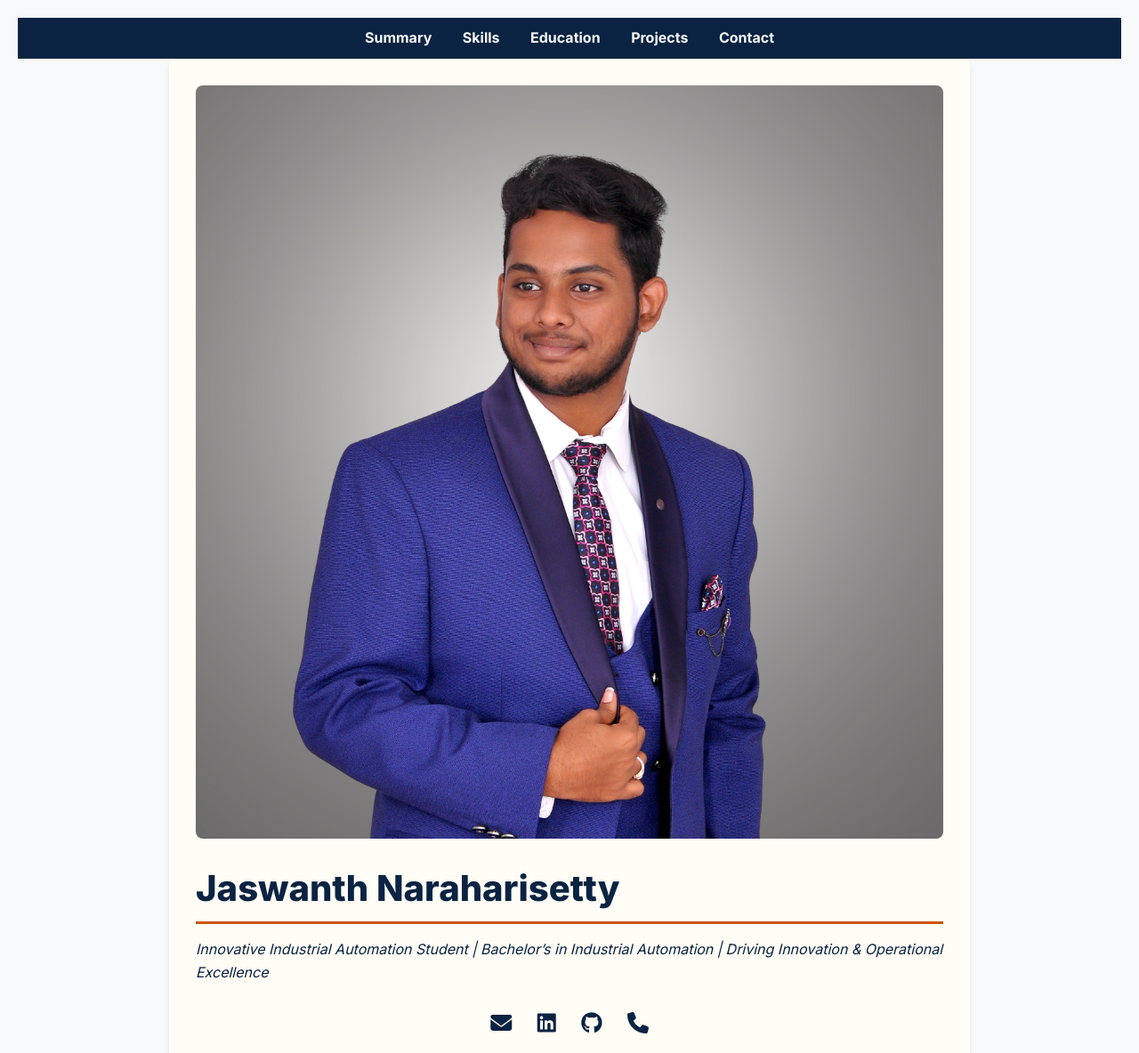
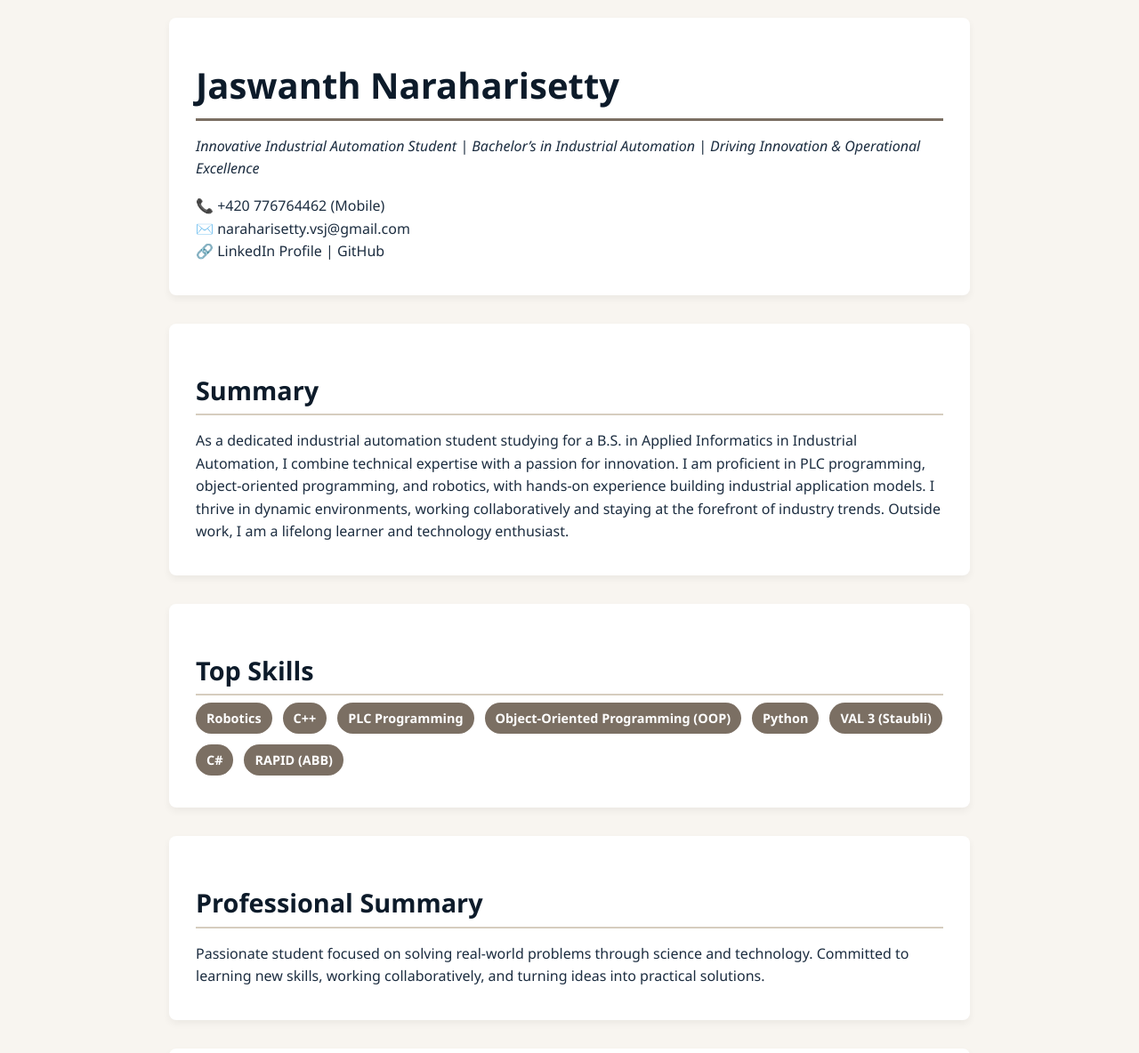
Before and after one commit to nvsj05/cv-site, a plain HTML site: page index.html in a window 1280 px wide. Shown: the top 1184 px of the page at 89% size. Drawn offline with Linux system fonts and the light colour scheme.

Commit message:
Added favicon and contact section

```diff
--- a/index.html
+++ b/index.html
@@ -4,26 +4,7 @@
   <meta charset="UTF-8" />
   <meta name="viewport" content="width=device-width, initial-scale=1" />
   <title>Jaswanth Naraharisetty — Industrial Automation Student</title>
-
-  <!-- Added for new font and icons -->
-  <link rel="preconnect" href="https://fonts.googleapis.com">
-  <link rel="preconnect" href="https://fonts.gstatic.com" crossorigin>
-  <link href="https://fonts.googleapis.com/css2?family=Inter:wght@400;600;700;800&display=swap" rel="stylesheet">
-  <link rel="stylesheet" href="https://cdnjs.cloudflare.com/ajax/libs/font-awesome/6.2.1/css/all.min.css">
-
  <style>
-  /* --- UPDATED: Color Palette & Font Variables --- */
-  :root {
-    --bg-color: #F8F9FA;         /* Very Light Soft Gray */
-    --content-bg: #FFFDF5;       /* Creamy Off-White */
-    --text-color: #0A2342;       /* Dark Navy Blue */
-    --primary-accent: #CC5500;   /* Burnt Orange */
-    --secondary-accent: #A84300; /* Darker Burnt Orange for Hover */
-    --h2-underline: #d7bfa6;     /* Your original subtle beige for H2 */
-    --font-family: 'Inter', 'Segoe UI', Tahoma, Geneva, Verdana, sans-serif;
-  }
-
-  /* --- Your Original CSS, with updated variables and font --- */
   html {
     scroll-behavior: smooth;
   }
@@ -33,27 +14,26 @@
   }
 
   body {
-    font-family: var(--font-family); /* UPDATED FONT */
+    font-family: 'Segoe UI', Tahoma, Geneva, Verdana, sans-serif;
     margin: 0;
     padding: 20px;
-    background: var(--bg-color); /* UPDATED COLOR */
-    color: var(--text-color); /* UPDATED COLOR */
+    background: #f8f5f0; /* lighter beige */
+    color: #1C2D40; /* subtle dark navy */
     line-height: 1.6;
   }
 
   a {
-    color: var(--primary-accent); /* UPDATED COLOR */
+    color: #1C2D40; /* dark navy links */
     text-decoration: none;
-    transition: color 0.2s ease;
   }
 
   a:hover {
-    color: var(--secondary-accent); /* UPDATED COLOR */
+    color: #587291; /* steel blue hover */
     text-decoration: underline;
   }
 
   nav {
-    background: var(--text-color); /* UPDATED COLOR */
+    background: #7B6F63; /* warm taupe */
     text-align: center;
     padding: 10px 0;
     position: sticky;
@@ -62,7 +42,7 @@
   }
 
   nav a {
-    color: var(--bg-color); /* UPDATED COLOR */
+    color: white;
     font-weight: bold;
     margin: 0 15px;
     text-decoration: none;
@@ -73,22 +53,20 @@
   }
 
   h1, h2, h3 {
-    color: var(--text-color); /* UPDATED COLOR */
+    color: #0D1B2A; /* deep blue headers */
     margin-top: 1.5rem;
     margin-bottom: 0.5rem;
-    font-weight: 700; /* Added for font consistency */
   }
 
   h1 {
     font-size: 2.5rem;
-    font-weight: 800;
-    border-bottom: 3px solid var(--primary-accent); /* UPDATED COLOR */
+    border-bottom: 3px solid #7B6F63; /* taupe border */
     padding-bottom: 0.3rem;
   }
 
   h2 {
     font-size: 1.8rem;
-    border-bottom: 2px solid var(--h2-underline); /* Kept your original color */
+    border-bottom: 2px solid #d6cdbf; /* keep subtle */
     padding-bottom: 0.2rem;
     margin-top: 2rem;
   }
@@ -97,36 +75,58 @@
     font-size: 1.2rem;
     margin-top: 1rem;
     margin-bottom: 0.2rem;
-    color: var(--primary-accent); /* UPDATED COLOR */
+    color: #7B6F63; /* taupe headings */
   }
 
   section {
     max-width: 900px;
     margin: 0 auto 2rem auto;
-    background: var(--content-bg); /* UPDATED COLOR */
+    background: white;
     padding: 20px 30px;
     border-radius: 8px;
-    box-shadow: 0 4px 8px rgba(11, 29, 81, 0.08);
+    box-shadow: 0 4px 8px rgba(0,0,0,0.05);
   }
 
-  /* --- NEW: Style for the Contact Icons --- */
-  .contact-icons {
-    padding: 10px 0;
-    text-align: center;
+  /* Image sizing */
+  img {
+    max-width: 100%;
+    border-radius: 8px;
+    margin: 10px 0;
   }
 
-  .contact-icons a {
-    font-size: 1.5rem; /* Adjust icon size */
-    color: var(--text-color);
-    margin: 0 12px; /* Space between icons */
+  /* New profile pic class for specific size + roundness + subtle shadow */
+  .profile-pic {
+    width: 180px;
+    border-radius: 50%;
+    margin-top: 10px;
+    box-shadow: 0 4px 12px rgba(0,0,0,0.1);
+    display: block;
+    margin-left: auto;
+    margin-right: auto;
   }
 
-  .contact-icons a:hover {
-    color: var(--primary-accent);
-    text-decoration: none; /* No underline on icons */
+  .contact-form input, .contact-form textarea {
+    width: 100%;
+    padding: 10px;
+    margin: 6px 0;
+    border-radius: 5px;
+    border: 1px solid #ccc;
   }
 
-  /* --- Your original CSS continues... --- */
+  .contact-form button {
+    background: #7B6F63; /* taupe button */
+    color: white;
+    padding: 10px 20px;
+    border: none;
+    font-weight: bold;
+    border-radius: 5px;
+    cursor: pointer;
+  }
+
+  .contact-form button:hover {
+    background: #5b4f43;
+  }
+
   .skills-list, .hobbies-list {
     display: flex;
     flex-wrap: wrap;
@@ -137,7 +137,7 @@
   }
 
   .skills-list li, .hobbies-list li {
-    background: var(--primary-accent); /* UPDATED COLOR */
+    background: #7B6F63; /* taupe pills */
     color: white;
     padding: 6px 12px;
     border-radius: 20px;
@@ -149,23 +149,11 @@
     margin-right: 15px;
     text-decoration: none;
     font-weight: bold;
-    color: var(--primary-accent); /* UPDATED COLOR */
+    color: #7B6F63;
   }
 
   .social-icons a:hover {
-    color: var(--secondary-accent); /* UPDATED COLOR */
-  }
-
-  .profile-pic {
-    display: block;
-    margin-left: auto;
-    margin-right: auto;
-  }
-
-  img {
-    max-width: 100%;
-    border-radius: 8px;
-    margin: 10px 0;
+    color: #5b4f43;
   }
 
   @media (max-width: 600px) {
@@ -176,30 +164,26 @@
     section {
       padding: 15px 20px;
     }
+
+    /* Smaller profile pic on mobile */
+    .profile-pic {
+      width: 140px;
+    }
   }
 </style>
 </head>
 <body>
-  <!-- Your Original HTML, with only the contact info div changed -->
-  <nav>
-    <a href="#summary">Summary</a>
-    <a href="#skills">Skills</a>
-    <a href="#education">Education</a>
-    <a href="#projects">Projects</a>
-    <a href="#contact">Contact</a>
-  </nav>
 
   <section>
-    <img src="images/001.jpg" alt="Jaswanth Naraharisetty" class="profile-pic">
     <h1>Jaswanth Naraharisetty</h1>
     <p><em>Innovative Industrial Automation Student | Bachelor’s in Industrial Automation | Driving Innovation & Operational Excellence</em></p>
-
-    <!-- UPDATED: Replaced your old contact div with this icon one -->
-    <div class="contact-icons">
-      <a href="mailto:naraharisetty.vsj@gmail.com" title="Email"><i class="fas fa-envelope"></i></a>
-      <a href="https://www.linkedin.com/in/naraharisetty" target="_blank" rel="noopener" title="LinkedIn"><i class="fab fa-linkedin"></i></a>
-      <a href="https://github.com/nvsj05" target="_blank" rel="noopener" title="GitHub"><i class="fab fa-github"></i></a>
-      <a href="tel:+420776764462" title="Phone"><i class="fas fa-phone"></i></a>
+    <div class="contact-info">
+      <p>
+        📞 +420 776764462 (Mobile) <br />
+        ✉️ <a href="mailto:naraharisetty.vsj@gmail.com">naraharisetty.vsj@gmail.com</a> <br />
+        🔗 <a href="https://www.linkedin.com/in/naraharisetty" target="_blank" rel="noopener">LinkedIn Profile</a> |
+        <a href="https://github.com/nvsj05" target="_blank" rel="noopener">GitHub</a>
+      </p>
     </div>
   </section>
 
@@ -391,14 +375,6 @@
       <li>Adaptability for varied products.</li>
     </ul>
   </section>
-  <section id="contact">
-  <h2>Contact Me</h2>
-  <p>
-    📧 <a href="mailto:naraharisetty.vsj@gmail.com">naraharisetty.vsj@gmail.com</a><br>
-    🐙 <a href="https://github.com/nvsj05" target="_blank">GitHub: @nvsj05</a><br>
-    🔗 <a href="https://www.linkedin.com/in/naraharisetty" target="_blank">LinkedIn: /naraharisetty</a>
-  </p>
-</section>
 
 </body>
 </html>
--- a/styles.css
+++ b/styles.css
@@ -1,156 +1,25 @@
-/* --- Color Palette & Font Variables --- */
-:root {
-  --bg-color: #F8F9FA;         /* Very Light Soft Gray */
-  --content-bg: #FFFDF5;       /* Creamy Off-White */
-  --text-color: #0A2342;       /* Dark Navy Blue */
-  --primary-accent: #CC5500;   /* Burnt Orange */
-  --secondary-accent: #A84300; /* Darker Burnt Orange for Hover */
-  --h2-underline: #d7bfa6;     /* Your original subtle beige for H2 */
-  --font-family: 'Inter', 'Segoe UI', Tahoma, Geneva, Verdana, sans-serif;
+body {
+  font-family: Arial, sans-serif;
+  line-height: 1.6;
+  max-width: 800px;
+  margin: auto;
+  padding: 2rem;
+  background: #f5f5f5;
+  color: #333;
 }
-
-/* --- Your Original CSS, with updated variables and font --- */
-html {
-  scroll-behavior: smooth;
+header {
+  text-align: center;
 }
-
-* {
-  box-sizing: border-box;
+.profile {
+  width: 120px;
+  border-radius: 50%;
 }
-
-body {
-  font-family: var(--font-family); /* UPDATED FONT */
-  margin: 0;
-  padding: 20px;
-  background: var(--bg-color); /* UPDATED COLOR */
-  color: var(--text-color); /* UPDATED COLOR */
-  line-height: 1.6;
-}
-
-a {
-  color: var(--primary-accent); /* UPDATED COLOR */
-  text-decoration: none;
-  transition: color 0.2s ease;
-}
-
-a:hover {
-  text-decoration: underline;
-  color: var(--secondary-accent);
-}
-
-nav {
-  background: var(--text-color); /* UPDATED COLOR */
-  text-align: center;
-  padding: 10px 0;
-  position: sticky;
-  top: 0;
-  z-index: 100;
-}
-
-nav a {
-  color: var(--bg-color); /* UPDATED COLOR */
-  font-weight: bold;
-  margin: 0 15px;
-  text-decoration: none;
-}
-
-nav a:hover {
-  text-decoration: underline;
-}
-
-h1, h2, h3 {
-  color: var(--text-color); /* UPDATED COLOR */
-  margin-top: 1.5rem;
-  margin-bottom: 0.5rem;
-  font-weight: 700;
-}
-
-h1 {
-  font-size: 2.5rem;
-  border-bottom: 3px solid var(--primary-accent); /* UPDATED COLOR */
-  padding-bottom: 0.3rem;
-}
-
-h2 {
-  font-size: 1.8rem;
-  border-bottom: 2px solid var(--h2-underline); /* Kept your original color */
-  padding-bottom: 0.2rem;
+section {
   margin-top: 2rem;
 }
-
-h3 {
-  font-size: 1.2rem;
-  margin-top: 1rem;
-  margin-bottom: 0.2rem;
-  color: var(--primary-accent); /* UPDATED COLOR */
+.profile-pic {
+  width: 180px;
+  border-radius: 50%;
+  margin-top: 10px;
+  box-shadow: 0 4px 12px rgba(0,0,0,0.1);
 }
-
-section {
-  max-width: 900px;
-  margin: 0 auto 2rem auto;
-  background: var(--content-bg); /* UPDATED COLOR */
-  padding: 20px 30px;
-  border-radius: 8px;
-  box-shadow: 0 4px 8px rgba(11, 29, 81, 0.08); /* Softened shadow */
-}
-
-/* --- NEW: Styles for the Contact Icons --- */
-.contact-icons {
-  text-align: center;
-  margin-top: 1rem;
-  display: flex;
-  justify-content: center;
-  gap: 25px;
-}
-
-.contact-icons a {
-  font-size: 1.5rem; /* Adjust size of icons */
-  color: var(--text-color);
-}
-
-.contact-icons a:hover {
-  color: var(--primary-accent);
-  text-decoration: none; /* No underline on icons */
-  transform: scale(1.1);
-}
-
-/* --- Your Original Styles Continue --- */
-.skills-list, .hobbies-list {
-  display: flex;
-  flex-wrap: wrap;
-  gap: 12px;
-  list-style: none;
-  padding-left: 0;
-  margin-top: 0.5rem;
-}
-
-.skills-list li, .hobbies-list li {
-  background: var(--primary-accent); /* UPDATED COLOR */
-  color: white;
-  padding: 6px 12px;
-  border-radius: 20px;
-  font-weight: 600;
-  font-size: 0.9rem;
-}
-
-.profile-pic {
-  display: block; /* Center image correctly */
-  margin-left: auto;
-  margin-right: auto;
-  margin-bottom: 1rem;
-}
-
-img {
-  max-width: 100%;
-  border-radius: 8px;
-}
-
-@media (max-width: 600px) {
-  body {
-    padding: 10px;
-  }
-
-  section {
-    padding: 15px 20px;
-  }
-}
```
